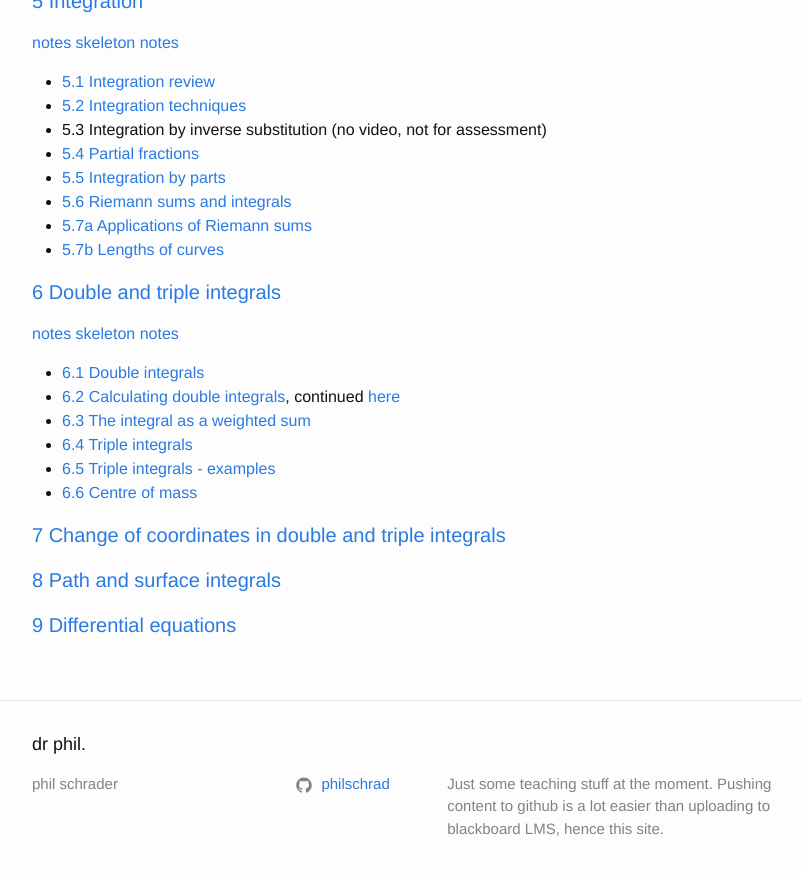
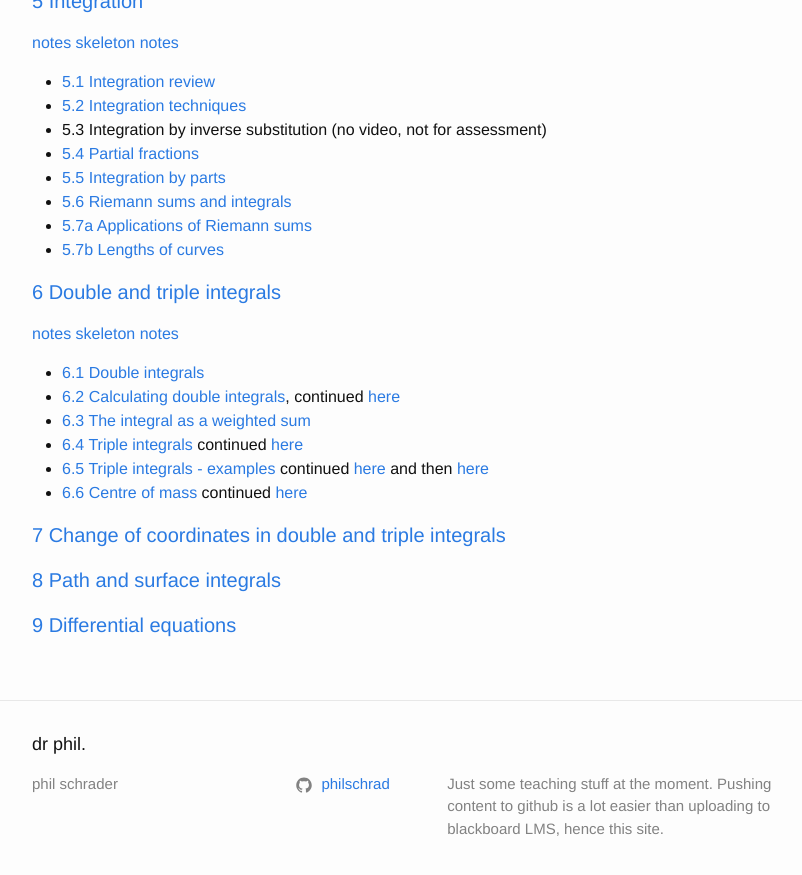
Before and after one commit to philschrad/philschrad.github.io, a Jekyll site: the page built from pages/MATH1011_lectures.md, in a window 1280 px wide and 900 px high, scrolled down 1537 px. Shown: the top 875 px of the window, without its empty margins (238-1040 px from the left). Built offline with Jekyll 4.4.1, drawn with Linux system fonts in a browser that asks for light colours.

Commit message:
fixed audio

```diff
--- a/pages/MATH1011_lectures.md
+++ b/pages/MATH1011_lectures.md
@@ -91,9 +91,9 @@ MATH1011 Summer 2017/18
 * [6.1 Double integrals](https://youtu.be/F9OyWTy5j20)
 * [6.2 Calculating double integrals](https://youtu.be/J5tilmXIq1Q), continued [here](https://youtu.be/lkb1ihSYkxs)
 * [6.3 The integral as a weighted sum](https://youtu.be/tkvOk68l2xA)
-* [6.4 Triple integrals](https://youtu.be/J66NfnAkGCQ)
-* [6.5 Triple integrals - examples](https://youtu.be/qPZX4nQQsfU)
-* [6.6 Centre of mass](https://youtu.be/eDmq9uU7WvQ)
+* [6.4 Triple integrals](https://youtu.be/TuwZWa2wxVU) continued [here](https://youtu.be/Lf336pWeD50)
+* [6.5 Triple integrals - examples](https://youtu.be/q1BOIF0S9xc) continued [here](https://youtu.be/Cz3kBNm6KRc) and then [here](https://youtu.be/z5-10KI3YTM)
+* [6.6 Centre of mass](https://youtu.be/dWrL5KnI1AU) continued [here](https://youtu.be/2yZJGx9lHf8)
 
 #### <a name="7"> 7 Change of coordinates in double and triple integrals </a>
 
```
